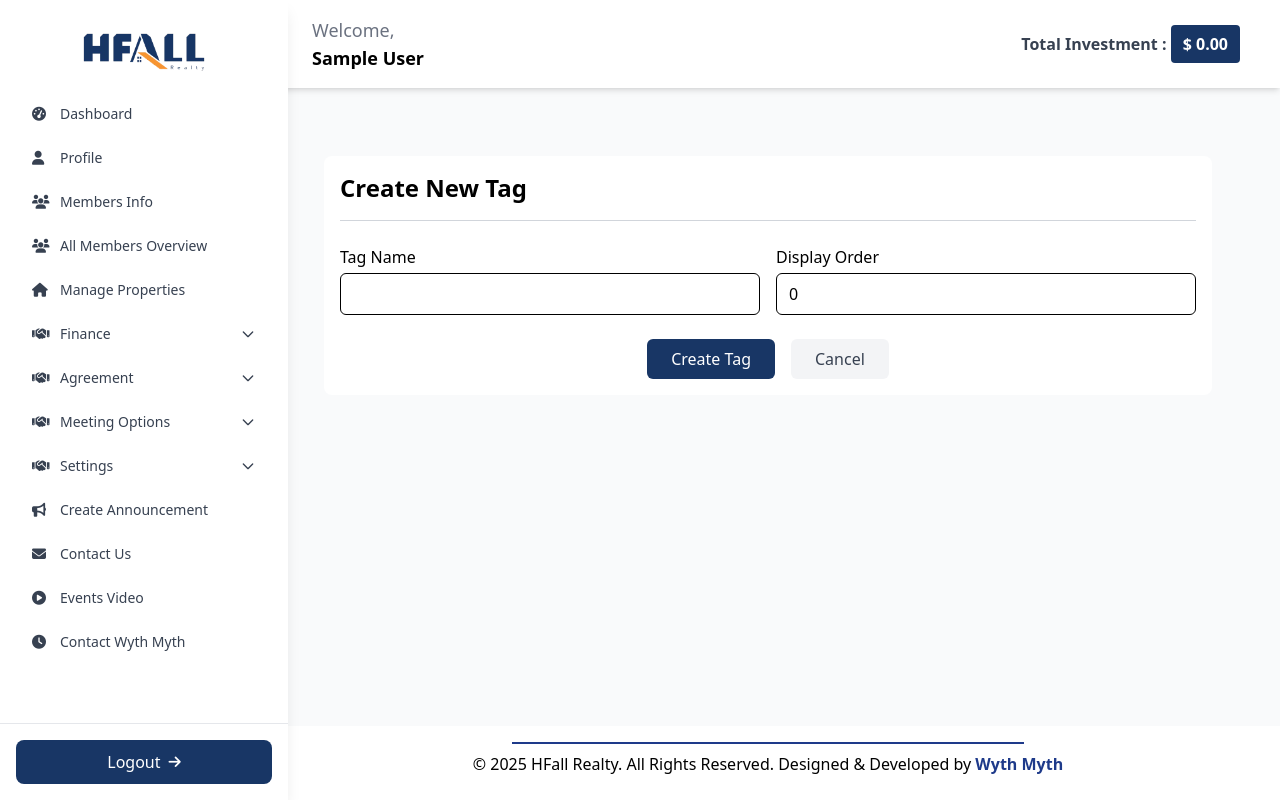
After one commit to WythMyth/Wyth-Myth-PreDev, a Django app: page /dashboard/tag/add/ in a window 1280 px wide. The commit adds this page. Run offline with Django 3.2, Linux system fonts and the light colour scheme; the visitor is signed in with stand-in values (Sample User, id 1); parts of the project's set-up code (start-up, migrations or seed data) failed here and were passed over; some libraries are stand-ins or nearby versions.

Commit message:
Add Tag management functionality with CRUD operations and integrate into sidebar

```diff
--- a/accounts/models.py
+++ b/accounts/models.py
@@ -152,6 +152,8 @@ class User(AbstractBaseUser, PermissionsMixin):
     member_since = models.DateTimeField(verbose_name='Member Since', auto_now_add=True)
     balance = models.DecimalField(max_digits=100, decimal_places=6, default=0.00, verbose_name='Balance')
     total_invest_balance = models.DecimalField(max_digits=100, decimal_places=6, default=0.00, verbose_name='Invest Balance')
+
+    tags = models.ManyToManyField("schedule.Tag", blank=True, related_name="users")
 
     is_active = models.BooleanField(default=True, verbose_name='Is Active')
     is_agree = models.BooleanField(default=False, verbose_name='Is Agree')
--- a/schedule/forms.py
+++ b/schedule/forms.py
@@ -1,5 +1,5 @@
 from django import forms
-from .models import MeetingSchedule, ClassRecording
+from .models import MeetingSchedule, ClassRecording, Tag
 
 class MeetingForm(forms.ModelForm):
     class Meta:
@@ -22,3 +22,13 @@ class RecordingForm(forms.ModelForm):
     class Meta:
         model = ClassRecording
         fields = ['meeting', 'recording_url', 'description']
+
+
+# -------------------- Tag --------------------
+class TagForm(forms.ModelForm):
+    class Meta:
+        model = Tag
+        fields = [
+            "name",
+            "order",
+        ]
--- a/schedule/models.py
+++ b/schedule/models.py
@@ -101,3 +101,11 @@ class ClassRecording(AbstractField):
         if meeting is False:
             self.meeting.is_expired = True
         return super().save()
+
+
+class Tag(models.Model):
+    name = models.CharField(max_length=80, unique=True)
+    order = models.PositiveIntegerField(default=0)
+
+    def __str__(self) -> str:
+        return self.name
--- a/schedule/urls.py
+++ b/schedule/urls.py
@@ -1,20 +1,73 @@
 from django.urls import path
-from . import views
-from .views import *
+
+from schedule import views
 
 urlpatterns = [
-    path('meetings/', views.MeetingListView.as_view(), name='meeting-list'),
-    path('meetings/<int:pk>/', views.MeetingDetailView.as_view(), name='meeting-detail'),
-    path('meetings/create/', views.MeetingCreateView.as_view(), name='meeting-create'),
-    path('meetings/update/<int:pk>/', views.MeetingUpdateView.as_view(), name='meeting-update'),
-    path('meetings/delete/<int:pk>/', views.MeetingDeleteView.as_view(), name='meeting-delete'),
-    path('meeting/<int:pk>/copy/', MeetingCopyView.as_view(), name='meeting-copy'),
-    path('recordings/', views.RecordingListView.as_view(), name='recording-list'),
-    path('recordings/<int:pk>/', views.RecordingDetailView.as_view(), name='recording-detail'),
-    path('recordings/create/', views.RecordingCreateView.as_view(), name='recording-create'),
-    path('recordings/update/<int:pk>/', views.RecordingUpdateView.as_view(), name='recording-update'),
-    path('recordings/delete/<int:pk>/', views.RecordingDeleteView.as_view(), name='recording-delete'),
-    path('upload/', views.meeting_upload, name='meeting_upload'),
-    path('download-template/', views.download_meeting_template, name='download-meeting-template'),
-    path('calendar/', CalendarView.as_view(), name='calendar'),
+    path("meetings/", views.MeetingListView.as_view(), name="meeting-list"),
+    path(
+        "meetings/<int:pk>/", views.MeetingDetailView.as_view(), name="meeting-detail"
+    ),
+    path("meetings/create/", views.MeetingCreateView.as_view(), name="meeting-create"),
+    path(
+        "meetings/update/<int:pk>/",
+        views.MeetingUpdateView.as_view(),
+        name="meeting-update",
+    ),
+    path(
+        "meetings/delete/<int:pk>/",
+        views.MeetingDeleteView.as_view(),
+        name="meeting-delete",
+    ),
+    path(
+        "meeting/<int:pk>/copy/", views.MeetingCopyView.as_view(), name="meeting-copy"
+    ),
+    path("recordings/", views.RecordingListView.as_view(), name="recording-list"),
+    path(
+        "recordings/<int:pk>/",
+        views.RecordingDetailView.as_view(),
+        name="recording-detail",
+    ),
+    path(
+        "recordings/create/",
+        views.RecordingCreateView.as_view(),
+        name="recording-create",
+    ),
+    path(
+        "recordings/update/<int:pk>/",
+        views.RecordingUpdateView.as_view(),
+        name="recording-update",
+    ),
+    path(
+        "recordings/delete/<int:pk>/",
+        views.RecordingDeleteView.as_view(),
+        name="recording-delete",
+    ),
+    path("upload/", views.meeting_upload, name="meeting_upload"),
+    path(
+        "download-template/",
+        views.download_meeting_template,
+        name="download-meeting-template",
+    ),
+    path("calendar/", views.CalendarView.as_view(), name="calendar"),
+    #====================tags======================
+    path(
+        "dashboard/tag/",
+        views.TagListView.as_view(),
+        name="tag_list",
+    ),
+    path(
+        "dashboard/tag/add/",
+        views.TagCreateView.as_view(),
+        name="tag_add",
+    ),
+    path(
+        "dashboard/tag/<int:pk>/edit/",
+        views.TagUpdateView.as_view(),
+        name="tag_edit",
+    ),
+    path(
+        "dashboard/tag/<int:pk>/delete/",
+        views.TagDeleteView.as_view(),
+        name="tag_delete",
+    ),
 ]
--- a/schedule/views.py
+++ b/schedule/views.py
@@ -8,7 +8,7 @@ from django.contrib.auth.decorators import login_required
 from django.contrib.auth.mixins import LoginRequiredMixin
 from django.db.models import Sum
 from django.shortcuts import get_object_or_404, redirect, render
-from django.urls import reverse_lazy
+from django.urls import reverse, reverse_lazy
 from django.utils import timezone
 from django.utils.timezone import now
 from django.views import View
@@ -27,8 +27,8 @@ from django.conf import settings
 from django.template.loader import render_to_string
 from accounts.models import User
 
-from .forms import MeetingForm, RecordingForm
-from .models import ClassRecording, MeetingSchedule
+from .forms import MeetingForm, RecordingForm, TagForm
+from .models import ClassRecording, MeetingSchedule, Tag
 
 
 # Meeting Views
@@ -684,3 +684,40 @@ class CalendarView(LoginRequiredMixin, View):
             context["total_balance"] = request.user.balance
 
         return render(request, self.template_name, context)
+
+
+# -------------------- Tag --------------------
+
+class TagListView(LoginRequiredMixin,ListView):
+    model = Tag
+    template_name = "dashboard/settings/tag_list.html"
+    context_object_name = "tags"
+    paginate_by = 50
+    ordering = [
+        "order",
+    ]
+
+
+
+class TagCreateView(LoginRequiredMixin,CreateView):
+    model = Tag
+    form_class = TagForm
+    template_name = "dashboard/settings/tag_form.html"
+    success_url = reverse_lazy("tag_list")
+    def form_invalid(self, form):
+        print(form.errors)
+        return super().form_invalid(form)
+
+
+class TagUpdateView(LoginRequiredMixin,UpdateView):
+    model = Tag
+    form_class = TagForm
+    template_name = "dashboard/settings/tag_form.html"
+    success_url = reverse_lazy("tag_list")
+
+
+class TagDeleteView(LoginRequiredMixin,View):
+    def delete(self, request, *args, **kwargs):
+        tag = get_object_or_404(Tag, pk=kwargs["pk"])
+        tag.delete()
+        return JsonResponse({"success": True})
--- a/templates/dashboard/layout/partials/sidebar.html
+++ b/templates/dashboard/layout/partials/sidebar.html
@@ -242,6 +242,31 @@
                         {% endif %}
                     </div>
                 </div>
+                 <!-- Settings Dropdown -->
+                {% if request.user.is_superuser %}
+                    <div class="w-full">
+                        <!-- Dropdown Toggle -->
+                        <button data-toggle="dropdown-11" type="button"
+                            class="w-full flex items-center justify-between px-4 py-2 text-gray-700 bg-white rounded-lg hover:bg-gray-100 transition">
+                            <span class="flex items-center truncate">
+                                <i class="fas fa-handshake mr-3 w-4 flex-shrink-0"></i>
+                                <span class="truncate">Settings</span>
+                            </span>
+                            <svg class="w-4 h-4 flex-shrink-0 ml-2" fill="none" stroke="currentColor" viewBox="0 0 24 24">
+                                <path stroke-linecap="round" stroke-linejoin="round" stroke-width="2" d="M19 9l-7 7-7-7" />
+                            </svg>
+                        </button>
+
+                        <!-- Dropdown Content -->
+                        <div id="dropdown-11" class="mt-2 hidden ml-6 space-y-1">
+                            <a href="{% url 'tag_list' %}"
+                            class="flex items-center px-4 py-2 rounded-lg transition duration-200 {% if request.resolver_match.url_name == 'user_agreement_list' %}bg-[#183665] text-white font-semibold{% else %}hover:bg-gray-100 text-gray-700{% endif %}">
+                                <i class="fas fa-file-signature mr-3 w-4 flex-shrink-0"></i>
+                                <span class="truncate">Tag List</span>
+                            </a>
+                        </div>
+                    </div>
+                {% endif %}
                 <!-- Admin Only Links -->
                 {% if request.user.is_superuser %}
                     <a href="{% url 'accounts:create_announcement' %}"
--- /dev/null
+++ b/templates/dashboard/settings/tag_form.html
@@ -0,0 +1,60 @@
+{% extends "dashboard/layout/dashboardLayout.html" %}
+{% load widget_tweaks %}
+
+{% block title %}
+{% if form.instance.pk %}Edit Tag{% else %}Create Tag{% endif %}
+{% endblock %}
+
+{% block content %}
+<div class="bg-white m-5 rounded-lg p-4">
+
+    <h1 class="text-2xl font-bold">
+        {% if form.instance.pk %}Edit Tag{% else %}Create New Tag{% endif %}
+    </h1>
+
+    <hr class="my-4 border-gray-300">
+
+    <form method="POST" class="max-w-full mx-auto space-y-6">
+        {% csrf_token %}
+
+        <!-- Fields -->
+        <div class="grid grid-cols-2 gap-4">
+
+            <!-- Tag Name -->
+            <div>
+                <label class="block font-medium mb-1">Tag Name</label>
+                {% render_field form.name class="w-full border border-black rounded-md px-3 py-2" %}
+                {% if form.name.errors %}
+                    <p class="text-sm text-red-600 mt-1">{{ form.name.errors.0 }}</p>
+                {% endif %}
+            </div>
+
+            <!-- Display Order -->
+            <div>
+                <label class="block font-medium mb-1">Display Order</label>
+                {% render_field form.order class="w-full border border-black rounded-md px-3 py-2" %}
+                {% if form.order.errors %}
+                    <p class="text-sm text-red-600 mt-1">{{ form.order.errors.0 }}</p>
+                {% endif %}
+            </div>
+
+        </div>
+
+        <!-- Buttons -->
+        <div class="flex justify-center space-x-4 mt-6">
+
+            <button type="submit"
+                    class="px-6 py-2 bg-[#183665] text-white rounded-md">
+                {% if form.instance.pk %}Update Tag{% else %}Create Tag{% endif %}
+            </button>
+
+            <a href="{% url 'tag_list' %}"
+               class="px-6 py-2 bg-gray-100 text-gray-700 rounded-md hover:bg-gray-200">
+                Cancel
+            </a>
+
+        </div>
+
+    </form>
+</div>
+{% endblock %}
```
Also changed, not shown: templates/dashboard/delete_modal.html (added, +41 -0 lines), templates/dashboard/settings/tag_list.html (added, +186 -0 lines), accounts/migrations/0011_user_tags.py (added), schedule/migrations/0002_tag.py (added).
